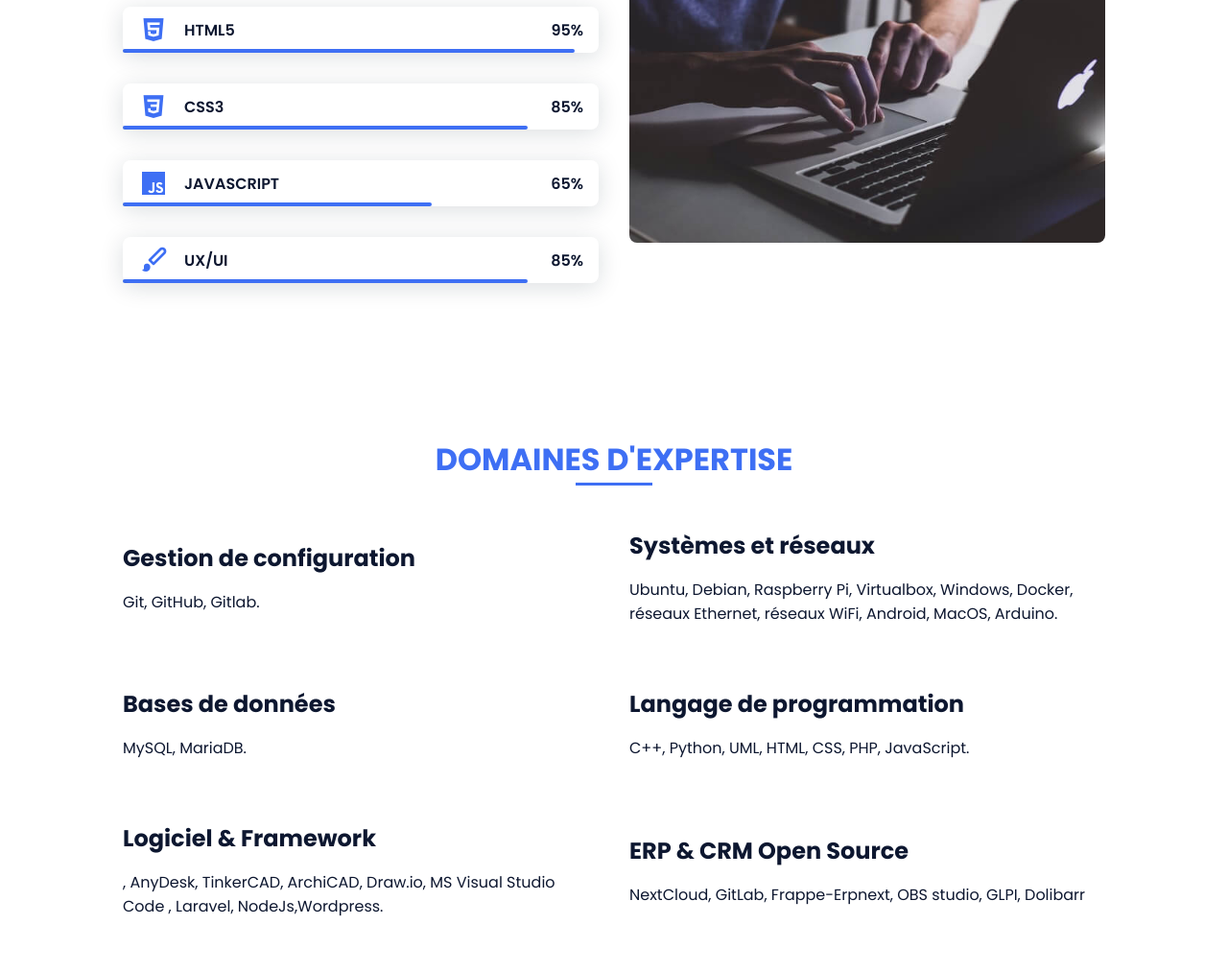
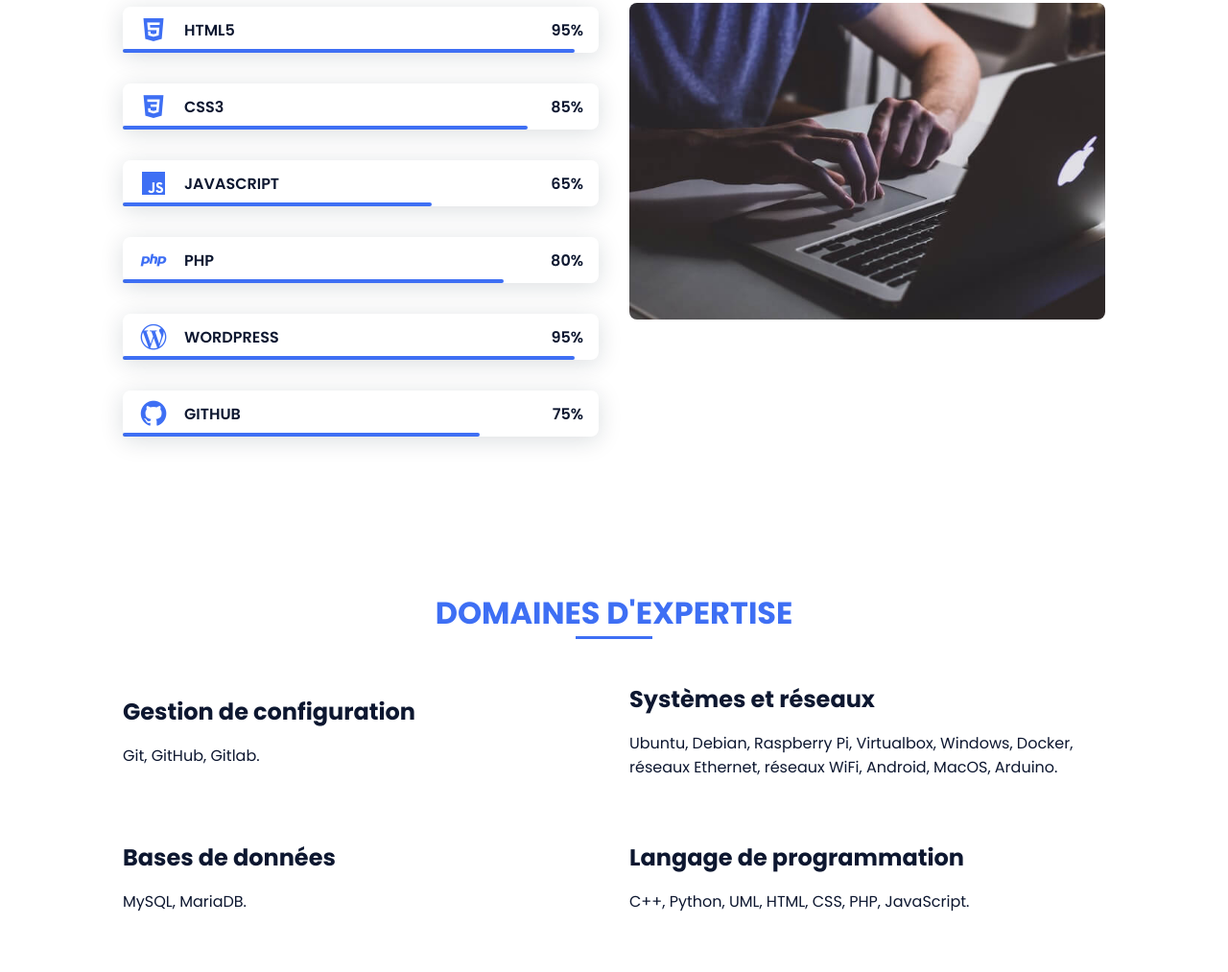
Before and after one commit to Cyrdona/Portfolio, a plain HTML site: page index.html in a window 1280 px wide. Shown: the part 1753-2766 px from the top of the page at 96% size. Drawn offline with nearby package versions, Linux system fonts and the light colour scheme.

Commit message:
insertion cp

```diff
--- a/assets/css/styles.css
+++ b/assets/css/styles.css
@@ -332,7 +332,13 @@ img {
 }
 
 .skills__ux {
-  width: 85%;
+  width: 95%;
+}
+.skills__php {
+  width: 80%;
+}
+.skills__github {
+  width: 75%;
 }
 
 .skills__img {
--- a/index.html
+++ b/index.html
@@ -7,7 +7,8 @@
         <link rel="stylesheet" href="assets/css/styles.css">
 
         <!-- =====BOX ICONS===== -->
-        <link href='https://cdn.jsdelivr.net/npm/boxicons@2.0.5/css/boxicons.min.css' rel='stylesheet'>
+        <link href='https://cdn.jsdelivr.net/npm/boxicons@2.1.4/css/boxicons.min.css' rel='stylesheet'>
+        <!-- <link href='https://cdn.jsdelivr.net/npm/boxicons@2.0.5/css/boxicons.min.css' rel='stylesheet'> -->
 
         <title>Portfolio de Pierre</title>
     </head>
@@ -45,8 +46,8 @@
                 </div>
 
                 <div class="home__social">
-                    <a href="" class="home__social-icon"><i class='bx bxl-linkedin'></i></a>
-                    <a href="" class="home__social-icon"><i class='bx bxl-behance' ></i></a>
+                    <a href="" class="home__social-icon"><i class='bx bx-mail-send'></i></a>
+                    <a href="" class="home__social-icon"><i class='bx bxl-whatsapp' ></i></a>
                     <a href="https://github.com/Cyrdona" class="home__social-icon"><i class='bx bxl-github' ></i></a>
                 </div>
 
@@ -90,7 +91,7 @@
                         <p class="skills__text">Lorem ipsum dolor sit, amet consectetur adipisicing elit. Velit optio id vero amet, alias architecto consectetur error eum eaque sit.</p>
                         <div class="skills__data">
                             <div class="skills__names">
-                                <i class='bx bxl-html5 skills__icon'></i>
+                                <i class='bx bxl-html5 skills__icon''bx bxl-css3 skills__icon'></i>
                                 <span class="skills__name">HTML5</span>
                             </div>
                             <div class="skills__bar skills__html">
@@ -126,14 +127,38 @@
                         </div>
                         <div class="skills__data">
                             <div class="skills__names">
-                                <i class='bx bxs-paint skills__icon'></i>
-                                <span class="skills__name">UX/UI</span>
+                                <i class='bx bxl-php skills__icon' ></i>
+                                <span class="skills__name">PHP</span>
+                            </div>
+                            <div class="skills__bar skills__php">
+
+                            </div>
+                            <div>
+                                <span class="skills__percentage">80%</span>
+                            </div>
+                        </div>
+                        <div class="skills__data">
+                            <div class="skills__names">
+                                <i class='bx bxl-wordpress skills__icon'></i>
+                                <span class="skills__name">WORDPRESS</span>
                             </div>
                             <div class="skills__bar skills__ux">
 
                             </div>
                             <div>
-                                <span class="skills__percentage">85%</span>
+                                <span class="skills__percentage">95%</span>
+                            </div>
+                        </div>
+                        <div class="skills__data">
+                            <div class="skills__names">
+                                <i class='bx bxl-github skills__icon'></i>
+                                <span class="skills__name">GITHUB</span>
+                            </div>
+                            <div class="skills__bar skills__github">
+
+                            </div>
+                            <div>
+                                <span class="skills__percentage">75%</span>
                             </div>
                         </div>
                     </div>
```
